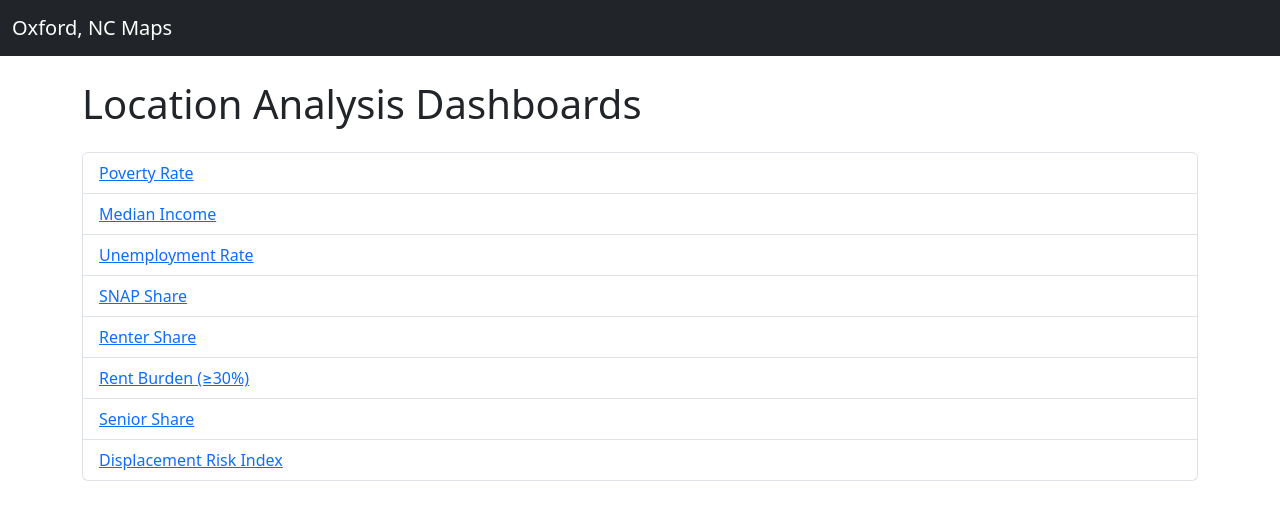
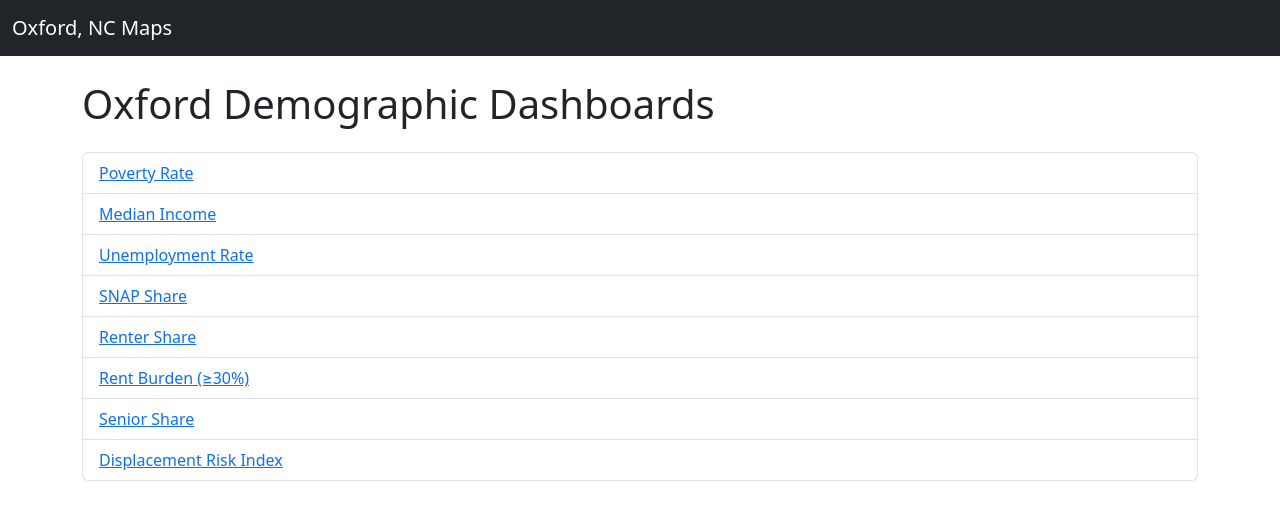
Before and after one commit to mattacox/locationanalysis, a plain HTML site: page index.html in a window 1280 px wide. Drawn offline with nearby package versions, Linux system fonts and the light colour scheme.

Commit message:
Updating index.html

```diff
--- a/index.html
+++ b/index.html
@@ -25,7 +25,7 @@
 
   <!-- Main Content -->
   <div class="container">
-    <h1 class="mb-4">Location Analysis Dashboards</h1>
+    <h1 class="mb-4">Oxford Demographic Dashboards</h1>
     <ul class="list-group">
       <li class="list-group-item"><a href="html/poverty_rate_timeslider.html">Poverty Rate</a></li>
       <li class="list-group-item"><a href="html/median_income_timeslider.html">Median Income</a></li>
```
